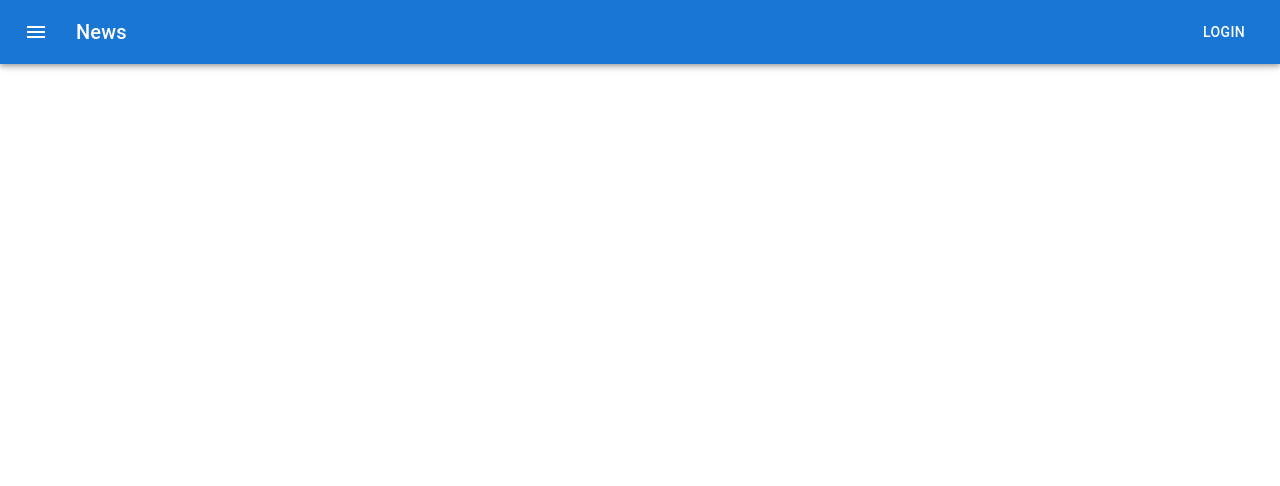
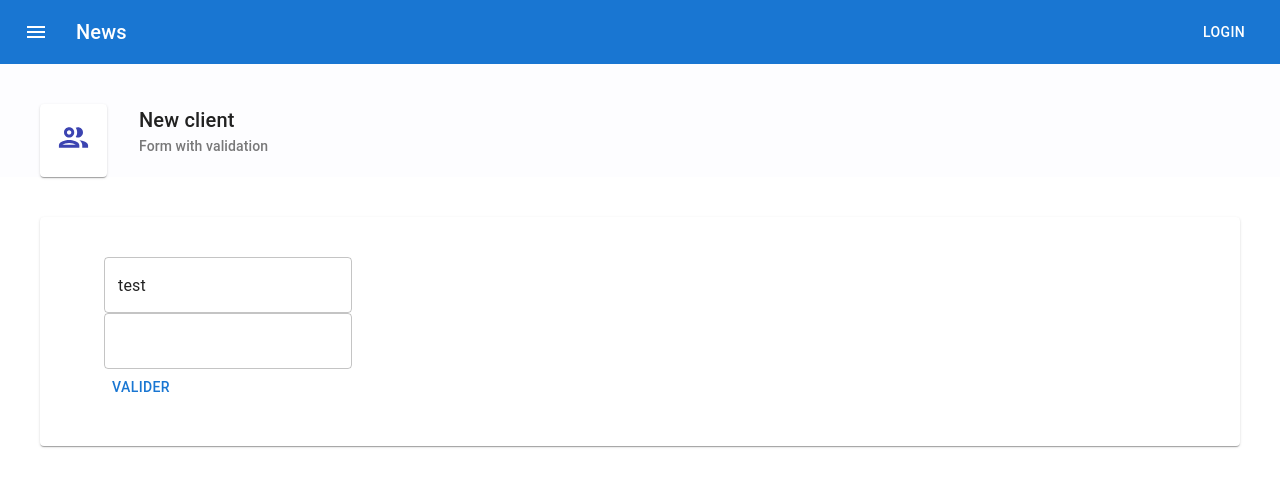
Before and after one commit to ganciaux/neuropsy-bkp, a React (Create React App) app: page / in a window 1280 px wide. Shown: the top 486 px of the page. Built offline with nearby package versions, Linux system fonts and the light colour scheme.

Commit message:
Add header, slider, client pages

```diff
--- a/package.json
+++ b/package.json
@@ -7,11 +7,13 @@
     "@emotion/styled": "^11.3.0",
     "@mui/icons-material": "^5.1.0",
     "@mui/material": "^5.0.6",
+    "@mui/styles": "^5.1.0",
     "@testing-library/jest-dom": "^5.11.4",
     "@testing-library/react": "^11.1.0",
     "@testing-library/user-event": "^12.1.10",
     "react": "^17.0.2",
     "react-dom": "^17.0.2",
+    "react-hook-form": "^7.19.5",
     "react-scripts": "4.0.3",
     "web-vitals": "^1.0.1"
   },
--- a/src/App/App.js
+++ b/src/App/App.js
@@ -1,23 +1,11 @@
 import React from 'react'
 import './App.css'
 import { ThemeProvider } from '@mui/material/styles'
-import {
-  AppBar,
-  Button,
-  CssBaseline,
-  Drawer,
-  IconButton,
-  List,
-  ListItem,
-  ListItemIcon,
-  ListItemText,
-  Toolbar,
-  Typography,
-} from '@mui/material'
-import MenuIcon from '@mui/icons-material/Menu'
-import InboxIcon from '@mui/icons-material/MoveToInbox'
-import MailIcon from '@mui/icons-material/Mail'
+import { CssBaseline } from '@mui/material'
 import theme from './Theme'
+import Header from './components/Header'
+import SideBar from './components/SideBar'
+import Clients from './pages/Clients/Clients'
 
 function App() {
   const [isOpen, setIsOpen] = React.useState(false)
@@ -35,36 +23,9 @@ function App() {
 
   return (
     <ThemeProvider theme={theme}>
-      <AppBar position="static">
-        <Toolbar>
-          <IconButton
-            size="large"
-            edge="start"
-            color="inherit"
-            aria-label="menu"
-            sx={{ mr: 2 }}
-            onClick={toggleDrawer(true)}
-          >
-            <MenuIcon />
-          </IconButton>
-          <Typography variant="h6" component="div" sx={{ flexGrow: 1 }}>
-            News
-          </Typography>
-          <Button color="inherit">Login</Button>
-        </Toolbar>
-      </AppBar>
-      <Drawer anchor="left" open={isOpen} onClose={toggleDrawer(false)}>
-        <List>
-          {['Inbox', 'Starred', 'Send email', 'Drafts'].map((text, index) => (
-            <ListItem button key={text}>
-              <ListItemIcon>
-                {index % 2 === 0 ? <InboxIcon /> : <MailIcon />}
-              </ListItemIcon>
-              <ListItemText primary={text} />
-            </ListItem>
-          ))}
-        </List>
-      </Drawer>
+      <Header toggleDrawer={toggleDrawer}/>
+      <SideBar toggleDrawer={toggleDrawer} isOpen={isOpen}/>
+      <Clients />
       <CssBaseline />
     </ThemeProvider>
   )
--- a/src/App/components/Header.js
+++ b/src/App/components/Header.js
@@ -1,5 +1,27 @@
 import React from 'react'
+import { AppBar, Button, IconButton, Toolbar, Typography } from '@mui/material'
+import MenuIcon from '@mui/icons-material/Menu'
 
-export default function Header() {
-  return <div></div>
+export default function Header(props) {
+  const { toggleDrawer } = props
+  return (
+    <AppBar position="static">
+      <Toolbar>
+        <IconButton
+          size="large"
+          edge="start"
+          color="inherit"
+          aria-label="menu"
+          sx={{ mr: 2 }}
+          onClick={toggleDrawer(true)}
+        >
+          <MenuIcon />
+        </IconButton>
+        <Typography variant="h6" component="div" sx={{ flexGrow: 1 }}>
+          News
+        </Typography>
+        <Button color="inherit">Login</Button>
+      </Toolbar>
+    </AppBar>
+  )
 }
--- /dev/null
+++ b/src/App/components/PageHeader.js
@@ -0,0 +1,46 @@
+import { Card, Paper, Typography } from '@mui/material'
+import { makeStyles } from '@mui/styles'
+import React from 'react'
+
+const useStyles = makeStyles((theme) => ({
+  root: {
+    backgroundColor: '#fdfdff',
+  },
+  pageHeader: {
+    paddingTop: theme.spacing(5),
+    paddingLeft: theme.spacing(5),
+    display: 'flex',
+    marginBottom: theme.spacing(2),
+  },
+  pageIcon: {
+    display: 'inline-block',
+    padding: theme.spacing(2),
+    color: '#3c44b1',
+  },
+  pageTitle: {
+    paddingLeft: theme.spacing(4),
+    '& .MuiTypography-subtitle2': {
+      opacity: '0.6',
+    },
+  },
+}))
+
+export default function PageHeader(props) {
+  const classes = useStyles()
+  const { title, subTitle, icon } = props
+  return (
+    <Paper elevation={0} square className={classes.root}>
+      <div className={classes.pageHeader}>
+        <Card className={classes.pageIcon}>{icon}</Card>
+        <div className={classes.pageTitle}>
+          <Typography variant="h6" component="div">
+            {title}
+          </Typography>
+          <Typography variant="subtitle2" component="div">
+            {subTitle}
+          </Typography>
+        </div>
+      </div>
+    </Paper>
+  )
+}
--- a/src/App/components/SideBar.js
+++ b/src/App/components/SideBar.js
@@ -0,0 +1,28 @@
+import React from 'react'
+import {
+  Drawer,
+  List,
+  ListItem,
+  ListItemIcon,
+  ListItemText,
+} from '@mui/material'
+import InboxIcon from '@mui/icons-material/MoveToInbox'
+import MailIcon from '@mui/icons-material/Mail'
+
+export default function SideBar(props) {
+  const { toggleDrawer, isOpen } = props
+  return (
+    <Drawer anchor="left" open={isOpen} onClose={toggleDrawer(false)}>
+      <List>
+        {['Inbox', 'Starred', 'Send email', 'Drafts'].map((text, index) => (
+          <ListItem button key={text}>
+            <ListItemIcon>
+              {index % 2 === 0 ? <InboxIcon /> : <MailIcon />}
+            </ListItemIcon>
+            <ListItemText primary={text} />
+          </ListItem>
+        ))}
+      </List>
+    </Drawer>
+  )
+}
--- /dev/null
+++ b/src/App/pages/Clients/ClientForm.js
@@ -0,0 +1,31 @@
+import React from 'react'
+import { useForm } from 'react-hook-form'
+import { Button as MuiButton, Grid, TextField } from '@mui/material'
+
+export default function ClientForm() {
+  const {
+    register,
+    handleSubmit,
+    watch,
+    formState: { errors },
+  } = useForm()
+  const onSubmit = (data) => console.log(data)
+
+  return (
+    <form onSubmit={handleSubmit(onSubmit)}>
+        <Grid container>
+        <Grid item xs={6}>
+        {/* register your input into the hook by invoking the "register" function */}
+        <TextField defaultValue="test" {...register('example')} />
+
+        {/* include validation with required or other standard HTML validation rules */}
+        <TextField {...register('exampleRequired', { required: true })} />
+        {/* errors will return when field validation fails  */}
+        {errors.exampleRequired && <span>This field is required</span>}
+
+        </Grid>
+        </Grid>
+        <MuiButton type="submit">Valider</MuiButton>
+    </form>
+  )
+}
--- /dev/null
+++ b/src/App/pages/Clients/Clients.js
@@ -0,0 +1,36 @@
+import React from 'react'
+import PageHeader from '../../components/PageHeader'
+import {
+  PeopleOutlineOutlined,
+} from '@mui/icons-material'
+import {
+  Paper,
+  Toolbar,
+} from '@mui/material'
+import { makeStyles } from '@mui/styles'
+import ClientForm from './ClientForm'
+
+const useStyles = makeStyles((theme) => ({
+  pageContent: {
+    margin: theme.spacing(5),
+    padding: theme.spacing(5),
+  },
+}))
+
+export default function Clients() {
+    const classes = useStyles()
+    return (
+        <>
+      <PageHeader
+        title="New client"
+        subTitle="Form with validation"
+        icon={<PeopleOutlineOutlined fontSize="large" />}
+      />
+      <Paper className={classes.pageContent}>
+        <Toolbar>
+          <ClientForm />
+        </Toolbar>
+      </Paper>
+    </>
+    )
+}
```
Also changed, not shown: src/App.css (deleted, +0 -38 lines), src/App.js (deleted, +0 -25 lines), src/App/services/ClientServices.js (added), 1 other file (tests, documents, lock files or other folders).
